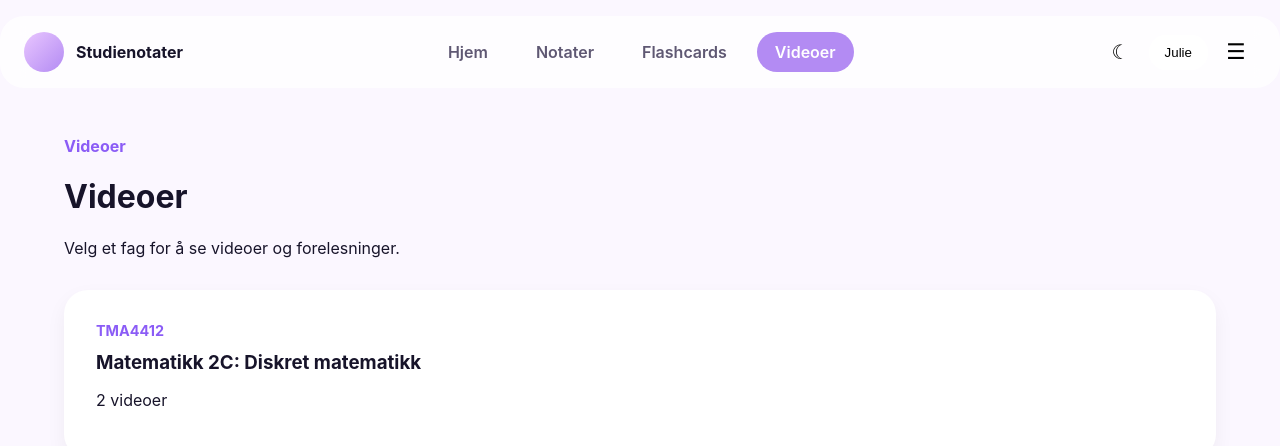
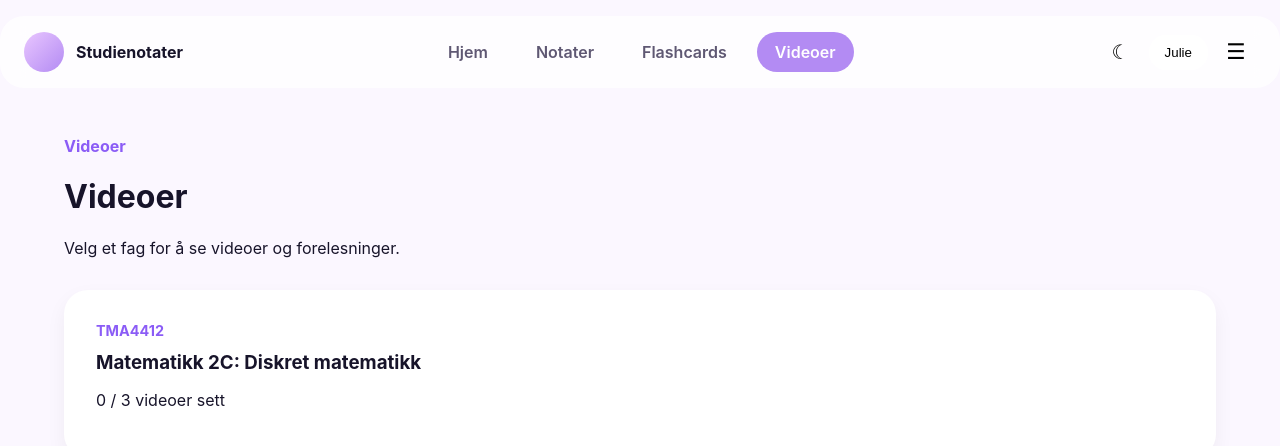
Before and after one commit to juliewold/studienotater, a React (Vite) app: page /studienotater/videoer in a window 1280 px wide. Shown: the top 446 px of the page. Built offline with nearby package versions, Linux system fonts and the light colour scheme.

Commit message:
Add video progress tracking and completion stats

```diff
--- a/src/components/ResourceProgress/ResourceProgress.tsx
+++ b/src/components/ResourceProgress/ResourceProgress.tsx
@@ -3,9 +3,13 @@ import { useEffect, useState } from "react";
 
 type ResourceProgressProps = {
   resourceId: string;
+  resourceType?: "lest" | "sett";
 };
 
-export const ResourceProgress = ({ resourceId }: ResourceProgressProps) => {
+export const ResourceProgress = ({
+  resourceId,
+  resourceType = "lest",
+}: ResourceProgressProps) => {
   const storageKey = `resource-progress-${resourceId}`;
 
   const [completed, setCompleted] = useState(() => {
@@ -32,7 +36,7 @@ export const ResourceProgress = ({ resourceId }: ResourceProgressProps) => {
           checked={completed}
           onChange={(event) => setCompleted(event.target.checked)}
         />
-        <span>Marker som lest</span>
+        <span>Marker som {resourceType === "sett" ? "sett" : "lest"}</span>
       </label>
 
       <div className="resource-rating">
--- a/src/pages/AllVideosPage/AllVideosPage.tsx
+++ b/src/pages/AllVideosPage/AllVideosPage.tsx
@@ -8,11 +8,30 @@ export const AllVideosPage = () => {
     ([subjectId, subjectVideos]) => {
       const subject = subjects.find((subject) => subject.id === subjectId);
 
+      const totalVideos = subjectVideos.reduce(
+        (total, topic) => total + topic.videos.length,
+        0,
+      );
+
+      const completedVideos = subjectVideos.reduce((total, topic) => {
+        return (
+          total +
+          topic.videos.filter((video) => {
+            return (
+              localStorage.getItem(
+                `resource-progress-video-${video.youtubeId}-completed`,
+              ) === "true"
+            );
+          }).length
+        );
+      }, 0);
+
       return {
         id: subjectId,
         code: subject?.code ?? subjectId.toUpperCase(),
         name: subject?.name ?? "",
-        count: subjectVideos.length,
+        totalVideos,
+        completedVideos,
       };
     },
   );
@@ -32,7 +51,9 @@ export const AllVideosPage = () => {
           >
             <p className="subject-code">{subject.code}</p>
             <h3>{subject.name}</h3>
-            <p>{subject.count} videoer</p>
+            <p>
+              {subject.completedVideos} / {subject.totalVideos} videoer sett
+            </p>
           </Link>
         ))}
       </div>
--- a/src/pages/VideosPage/VideosPage.tsx
+++ b/src/pages/VideosPage/VideosPage.tsx
@@ -1,14 +1,14 @@
-import "./VideosPage.css"
+import "./VideosPage.css";
 import { useState } from "react";
 import { Link, useParams } from "react-router-dom";
 import { videos } from "../../data/videos";
+import { ResourceProgress } from "../../components/ResourceProgress/ResourceProgress";
 
 export const VideosPage = () => {
   const { subjectId } = useParams();
   const [activeVideoId, setActiveVideoId] = useState<string | null>(null);
 
-  const subjectVideoTopics =
-    videos[subjectId as keyof typeof videos] || [];
+  const subjectVideoTopics = videos[subjectId as keyof typeof videos] || [];
 
   return (
     <main className="page-container">
@@ -47,6 +47,10 @@ export const VideosPage = () => {
                   )}
 
                   <h3>{video.title}</h3>
+                  <ResourceProgress
+                    resourceId={`video-${subjectId}-${video.youtubeId}`}
+                    resourceType="sett"
+                  />
                 </div>
               ))}
             </div>
```
